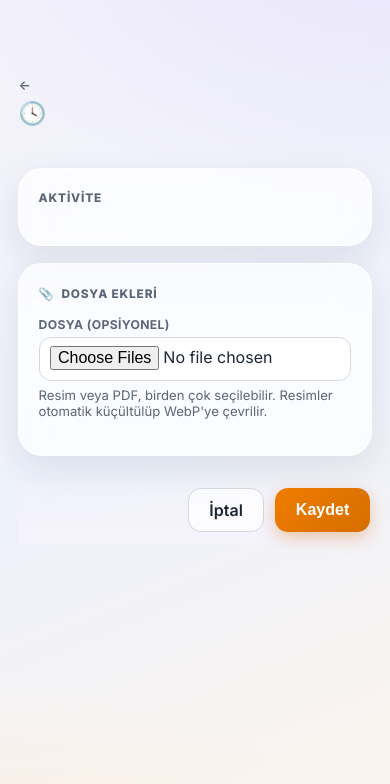
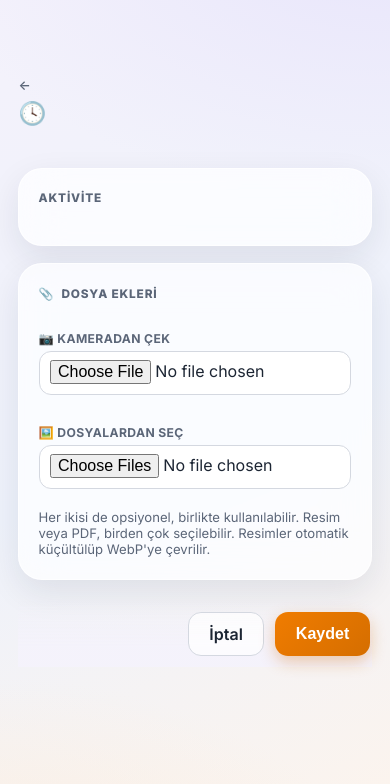
Before and after one commit to nuri-3838/erp-v01, a Django app: template core/templates/core/cari_aktivite_form.html in a window 390 px wide. Shown: the top 784 px of the page. Run offline with Django 5.2, Linux system fonts and the light colour scheme; the template is opened without the code that fills it, so the values that code supplies are empty.

Commit message:
Aktivite dosya ekleme: mobilde direkt kameradan fotoğraf çekme desteği
Kullanici istegi: "Bu uygulamayi telefonda kullandigim icin dosya ekle
tarafinda resim cek de olmasi gerekiyor ki telde direk kameradan resim
cekip ekleyebilmeliyim."

cari_aktivite_form.html'deki tek dosya alanı ikiye bölündü, ikisi de aynı
"dosyalar" alan adını paylaşıyor (HTML'de aynı isimli birden çok input,
gönderilince hepsi birlikte gelir - Django'nun request.FILES.getlist()'i
zaten ikisini de topluyor, backend'de HİÇBİR değişiklik gerekmedi):
- "📷 Kameradan Çek": accept="image/*" + capture="environment" - mobil
  tarayıcılarda (Chrome/Safari) dosya seçiciyi değil doğrudan arka kamerayı
  açar. Masaüstünde capture'ın karşılığı yok, tarayıcı sessizce normal
  dosya seçiciye düşer (zararsız).
- "🖼️ Dosyalardan Seç": öncekiyle aynı, galeriden/depodan çoklu resim+PDF
  seçimi için.

Var olan test_aktivite_ekle_coklu_dosyayla testi zaten aynı alan adı
altında birden fazla dosya gönderimini (Django test client'ta liste değer
= tarayıcıda aynı isimli birden çok input ile birebir aynı mekanizma)
kapsadığı için yeni test eklenmedi. 717 test yeşil. Tarayıcıda masaüstü+
mobil görünümde doğrulandı; capture="environment" DOM'da doğru
render olduğu JS ile teyit edildi (gerçek kamera bu ortamda test edilemez).

Co-Authored-By: Claude Sonnet 5 <noreply@anthropic.com>

```diff
--- a/core/templates/core/cari_aktivite_form.html
+++ b/core/templates/core/cari_aktivite_form.html
@@ -68,11 +68,17 @@
 
     <section class="icerik-kart">
       <h2 class="bolum-baslik"><span class="emoji">📎</span>{% if ekler %}Yeni Dosya Ekle{% else %}Dosya Ekleri{% endif %}</h2>
-      <div class="alan">
-        <label for="id_dosyalar">Dosya (opsiyonel)</label>
-        <input type="file" id="id_dosyalar" name="dosyalar" multiple accept="image/*,application/pdf">
-        <p class="yardim" style="margin:.4rem 0 0">Resim veya PDF, birden çok seçilebilir. Resimler otomatik küçültülüp WebP'ye çevrilir.</p>
+      <div class="izgara">
+        <div class="alan">
+          <label for="id_kamera">📷 Kameradan Çek</label>
+          <input type="file" id="id_kamera" name="dosyalar" accept="image/*" capture="environment">
+        </div>
+        <div class="alan">
+          <label for="id_dosyalar">🖼️ Dosyalardan Seç</label>
+          <input type="file" id="id_dosyalar" name="dosyalar" multiple accept="image/*,application/pdf">
+        </div>
       </div>
+      <p class="yardim" style="margin:.4rem 0 0">Her ikisi de opsiyonel, birlikte kullanılabilir. Resim veya PDF, birden çok seçilebilir. Resimler otomatik küçültülüp WebP'ye çevrilir.</p>
     </section>
 
     <div class="form-altbar">
```
